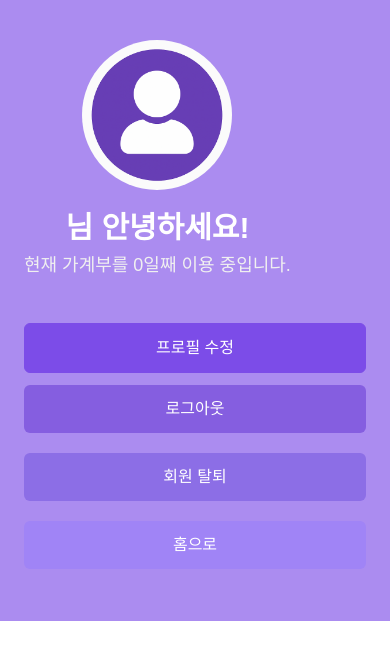
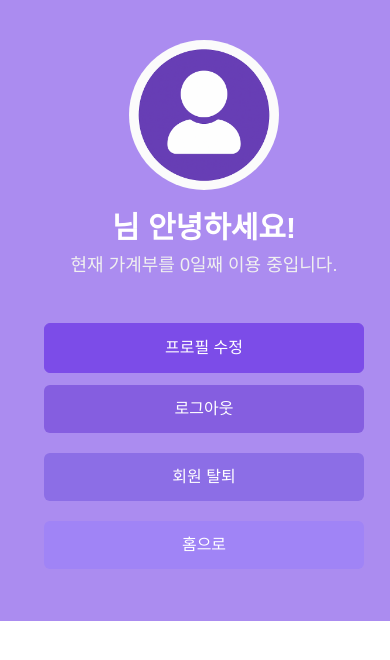
Before and after one commit to gaeguul/ohmoney, a Vue app: page /mypage in a window 390 px wide. Shown: the top 660 px of the page. Built offline with nearby package versions, Linux system fonts and the light colour scheme; sample sign-in values are in the browser's storage; a web font is replaced by a local one.

Commit message:
feat #39 반응형

```diff
--- a/src/pages/user/SigninView.vue
+++ b/src/pages/user/SigninView.vue
@@ -105,6 +105,8 @@ const handleLogin = async () => {
       showWelcomeToast(`${user.userName}님, 안녕하세요!`)
     } else {
       // 로그인 실패 시 경고창
+      id.value = ''
+      password.value = ''
       openAlert('아이디 또는 비밀번호가 일치하지 않습니다!')
     }
   } catch (error) {
@@ -283,15 +285,16 @@ input {
 @media screen and (max-width: 640px) {
   .login-container {
     padding: 16px;
+    background-image: url(/src/assets/mobile_background.png);
   }
 
   .login-box {
     width: 100%;
-    max-width: 95vw;
     padding: 24px 20px;
     box-shadow: none;
     border-radius: 8px;
     margin: 0 auto;
+    min-width: 360px;
   }
 
   .title {
--- a/src/pages/user/SignupView.vue
+++ b/src/pages/user/SignupView.vue
@@ -366,15 +366,17 @@ input {
 @media screen and (max-width: 640px) {
   .signup-container {
     padding: 24px;
+    background-image: url(/src/assets/mobile_background.png);
   }
 
   .signup-box {
     width: 100%;
-    max-width: 95vw;
+    /* max-width: 95vw; */
     padding: 24px 20px;
     box-shadow: none;
     border-radius: 8px;
     margin: 0 auto;
+    min-width: 360px;
   }
 
   .logo {
--- a/src/pages/user/newMypageView.vue
+++ b/src/pages/user/newMypageView.vue
@@ -261,16 +261,18 @@ const handleSave = async () => {
     align-items: center;
     text-align: center;
     padding: 40px 20px;
+    min-width: 360px;
   }
 
   .header-actions {
     flex-direction: column;
     align-items: center;
     width: 100%;
+    padding: 0 20px;
   }
 
   .header-actions button {
-    width: 80%;
+    width: 100%;
     margin-bottom: 10px;
   }
 
@@ -533,6 +535,7 @@ const handleSave = async () => {
     flex-direction: column;
     align-items: center;
     text-align: center;
+    min-width: 360px;
   }
 
   .header-actions {
@@ -541,6 +544,7 @@ const handleSave = async () => {
     flex-direction: column;
     align-items: center;
     margin-top: 20px;
+    min-width: 360px;
   }
 
   .header-actions button {
```
Also changed, not shown: src/assets/mobile_background.png (added).
